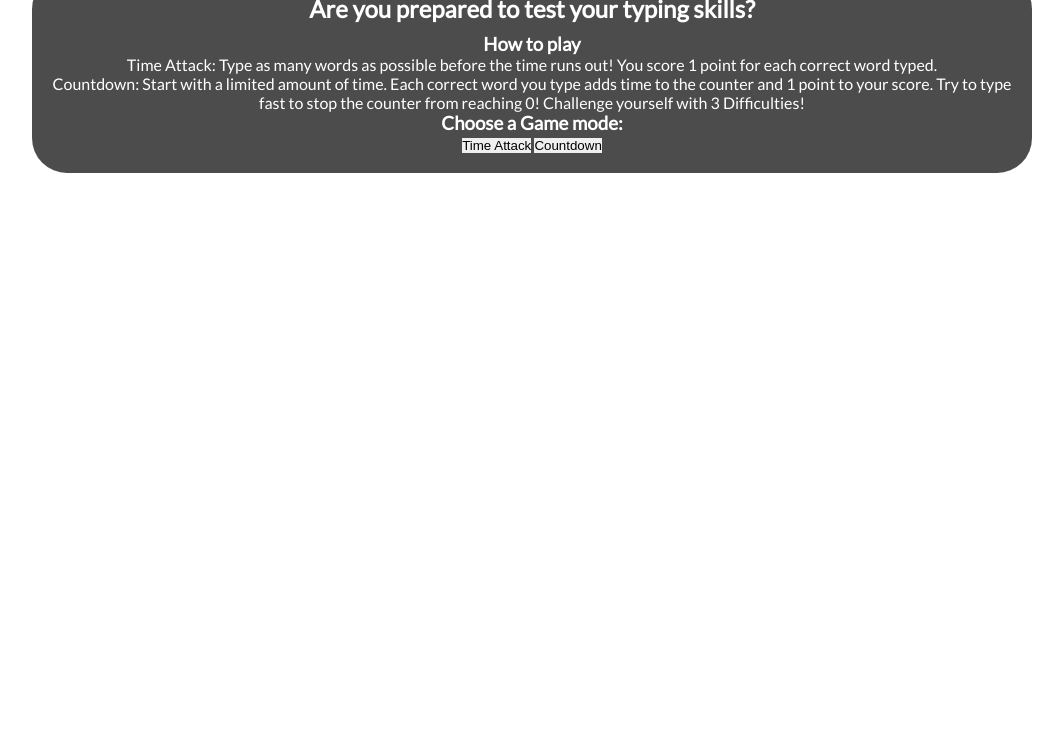
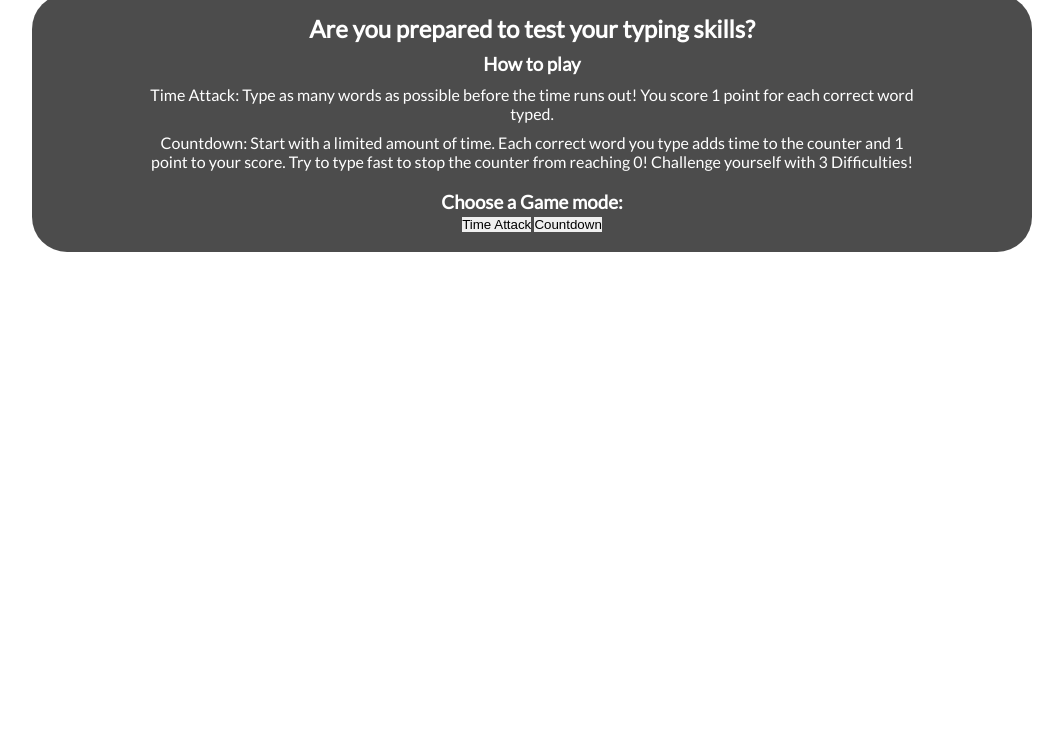
Before and after one commit to JackDay94/project2, a plain HTML site: page index.html in a window 1280 px wide. Shown: the part 64-800 px from the top of the page, without its empty margins (108-1171 px from the left). Drawn offline with Linux system fonts and the light colour scheme; a web font is replaced by a local one.

Commit message:
Add general padding styles for elements

```diff
--- a/assets/css/style.css
+++ b/assets/css/style.css
@@ -13,10 +13,19 @@ h1 {
     font-family: 'Potta One', cursive;
     text-transform: uppercase;
     color: #000;
+    margin: 10px 0;
 }
 
 a {
     text-decoration: none;
+}
+
+.padding-top {
+    padding-top: 10px;
+}
+
+.padding-bottom {
+    padding-bottom: 10px;
 }
 
 #game-container {
@@ -30,5 +39,10 @@ a {
 }
 
 #how-to-play {
-    padding-top: 10px;
+    width: 80%;
+    margin: 0 auto;
 }
+
+.btn-main {
+
+}
--- a/index.html
+++ b/index.html
@@ -21,19 +21,19 @@
     </heading>
 
     <div id="game-container">
-        <h2>Are you prepared to test your typing skills?</h2>
-        <div id="how-to-play">
-            <h3>How to play</h3>
-            <p>
+        <h2 class="padding-bottom">Are you prepared to test your typing skills?</h2>
+        <div id="how-to-play" class="padding-bottom">
+            <h3 class="padding-bottom">How to play</h3>
+            <p class="padding-bottom">
                 <span>Time Attack:</span>
                 Type as many words as possible before the time runs out! You score 1 point for each correct word typed.
             </p>
-            <p>
+            <p class="padding-bottom">
                 <span>Countdown:</span>
                 Start with a limited amount of time. Each correct word you type adds time to the counter and 1 point to your score. Try to type fast to stop the counter from reaching 0! Challenge yourself with 3 Difficulties!
             </p>
         </div>
-        <div id="game-mode-choice">
+        <div id="game-mode-choice" class="padding-top-bottom">
             <h3>Choose a Game mode:</h3>
             <button class="btn-main">Time Attack</button>
             <button class="btn-main">Countdown</button>
```
